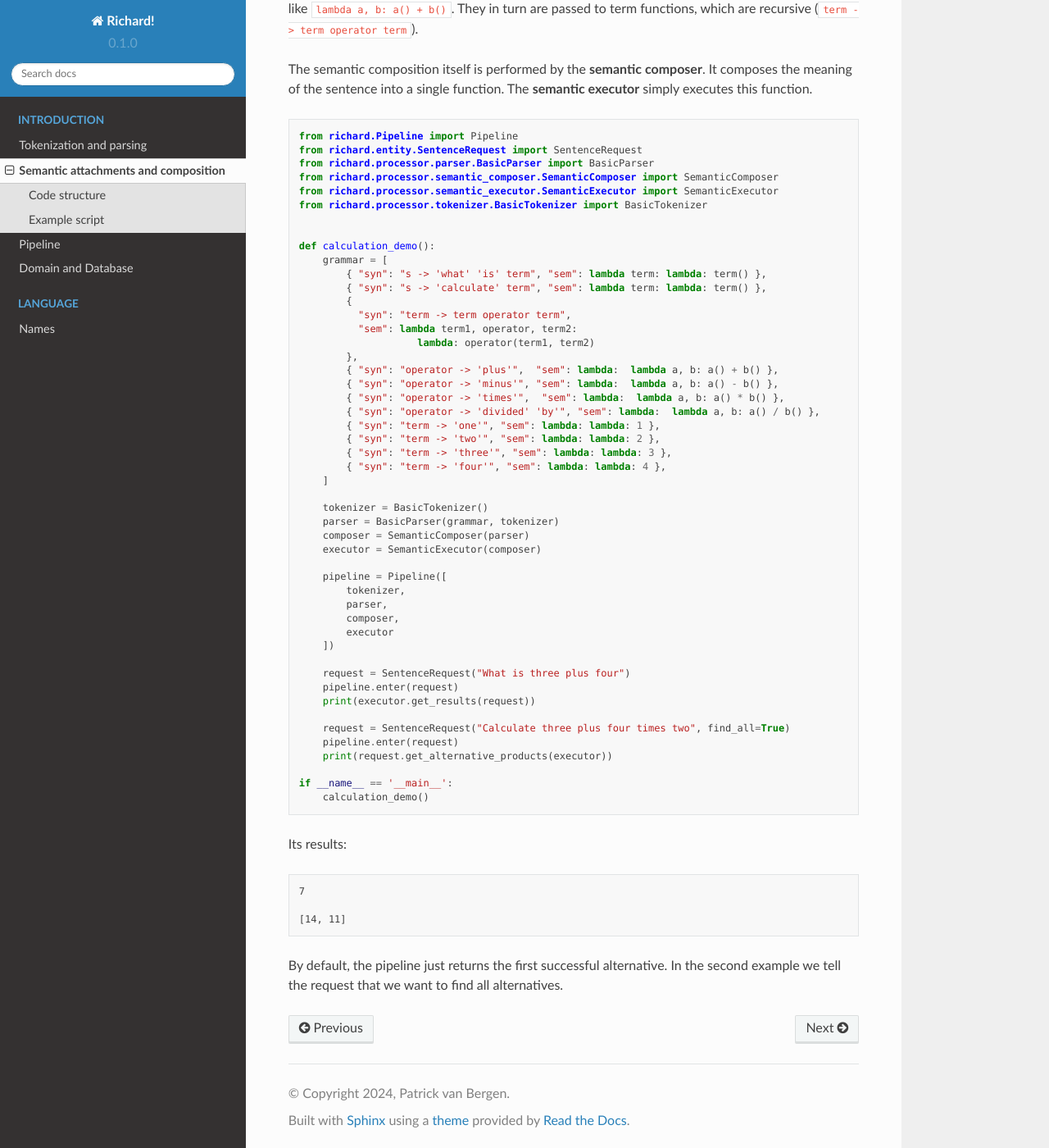
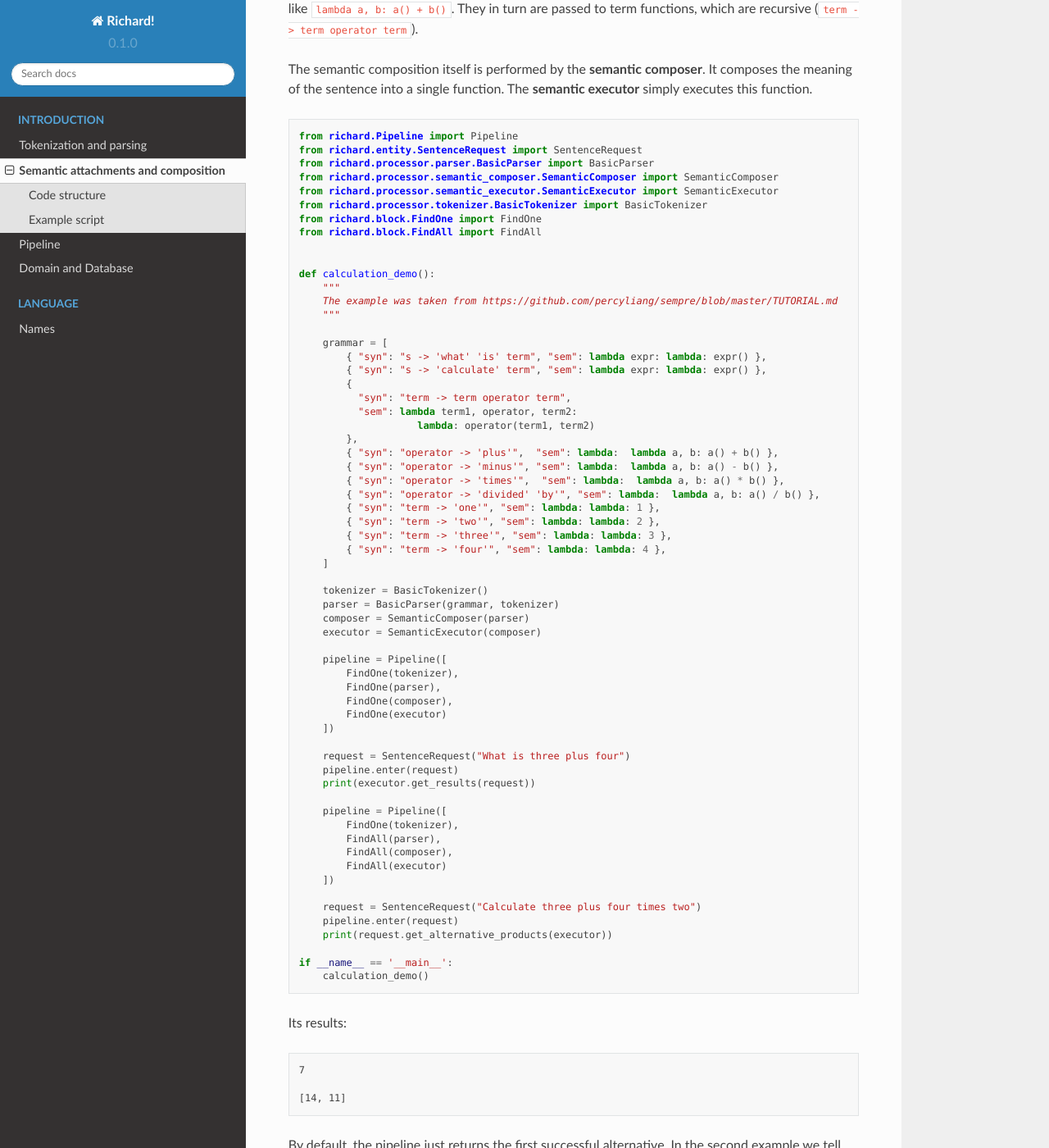
Before and after one commit to garfix/richard-readthedocs, a Sphinx documentation site: the page built from docs/source/introduction/composition.md, in a window 1280 px wide and 1400 px high, scrolled down 1303 px. Shown: the whole window at 82% size. Built offline with Sphinx 7.4.7 and the Read the Docs theme 2.0.0, drawn with Linux system fonts in a browser that asks for light colours; pages that are not in the unit, such as notebooks, are missing from menus.

Commit message:
update code

```diff
--- a/docs/source/introduction/composition.md
+++ b/docs/source/introduction/composition.md
@@ -37,12 +37,18 @@ from richard.processor.parser.BasicParser import BasicParser
 from richard.processor.semantic_composer.SemanticComposer import SemanticComposer
 from richard.processor.semantic_executor.SemanticExecutor import SemanticExecutor
 from richard.processor.tokenizer.BasicTokenizer import BasicTokenizer
+from richard.block.FindOne import FindOne
+from richard.block.FindAll import FindAll
 
 
 def calculation_demo():
+    """
+    The example was taken from https://github.com/percyliang/sempre/blob/master/TUTORIAL.md
+    """
+
     grammar = [
-        { "syn": "s -> 'what' 'is' term", "sem": lambda term: lambda: term() },
-        { "syn": "s -> 'calculate' term", "sem": lambda term: lambda: term() },
+        { "syn": "s -> 'what' 'is' term", "sem": lambda expr: lambda: expr() },
+        { "syn": "s -> 'calculate' term", "sem": lambda expr: lambda: expr() },
         {
           "syn": "term -> term operator term",
           "sem": lambda term1, operator, term2:
@@ -64,17 +70,24 @@ def calculation_demo():
     executor = SemanticExecutor(composer)
 
     pipeline = Pipeline([
-        tokenizer,
-        parser,
-        composer,
-        executor
+        FindOne(tokenizer),
+        FindOne(parser),
+        FindOne(composer),
+        FindOne(executor)
     ])
 
     request = SentenceRequest("What is three plus four")
     pipeline.enter(request)
     print(executor.get_results(request))
 
-    request = SentenceRequest("Calculate three plus four times two", find_all=True)
+    pipeline = Pipeline([
+        FindOne(tokenizer),
+        FindAll(parser),
+        FindAll(composer),
+        FindAll(executor)
+    ])
+
+    request = SentenceRequest("Calculate three plus four times two")
     pipeline.enter(request)
     print(request.get_alternative_products(executor))
 
```
Also changed, not shown: docs/source/introduction/parsing.md (+4 -3 lines), 2 other files.
